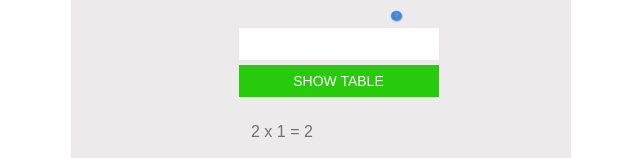
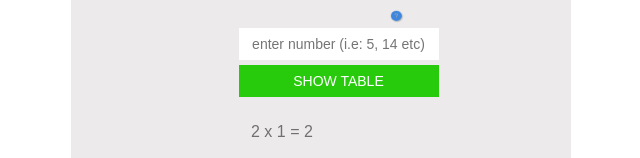
Before and after one commit to bappygolder/NumbersTable, a plain HTML site: page index.html in a window 1280 px wide. Shown: the top 158 px of the page, without its empty margins (319-959 px from the left). Drawn offline with Linux system fonts and the light colour scheme.

Commit message:
place holder added

```diff
--- a/index.html
+++ b/index.html
@@ -23,7 +23,7 @@
 				<img src="Design/assets/Question Mark.png" alt="help button" class="question_mark"/><br>
 
 				<form>
-					<input type="text"><br>
+					<input type="text" placeholder="enter number (i.e: 5, 14 etc)"><br>
 					<button class="animsition-link" name="submit_button" >SHOW TABLE</button>
 				</form>
 			</div>
```
